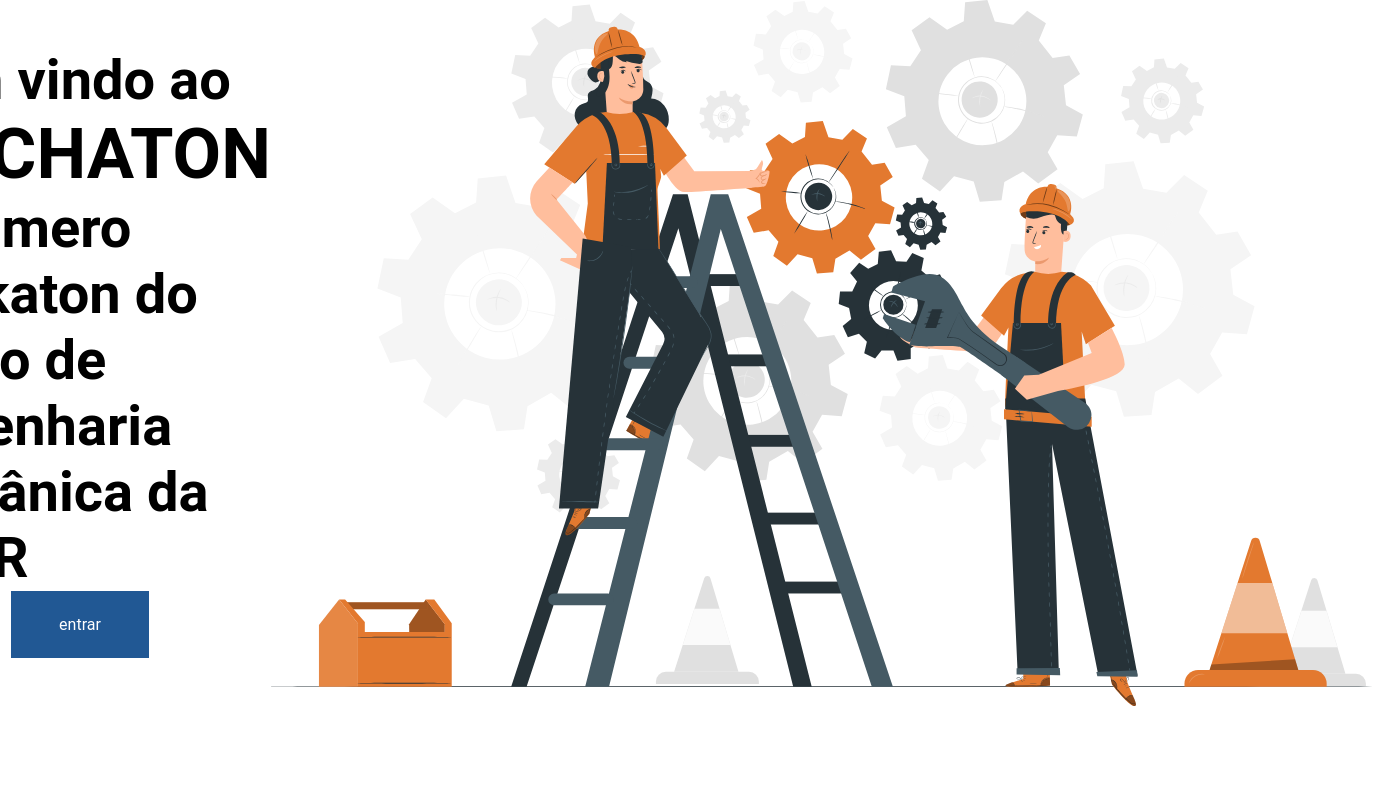
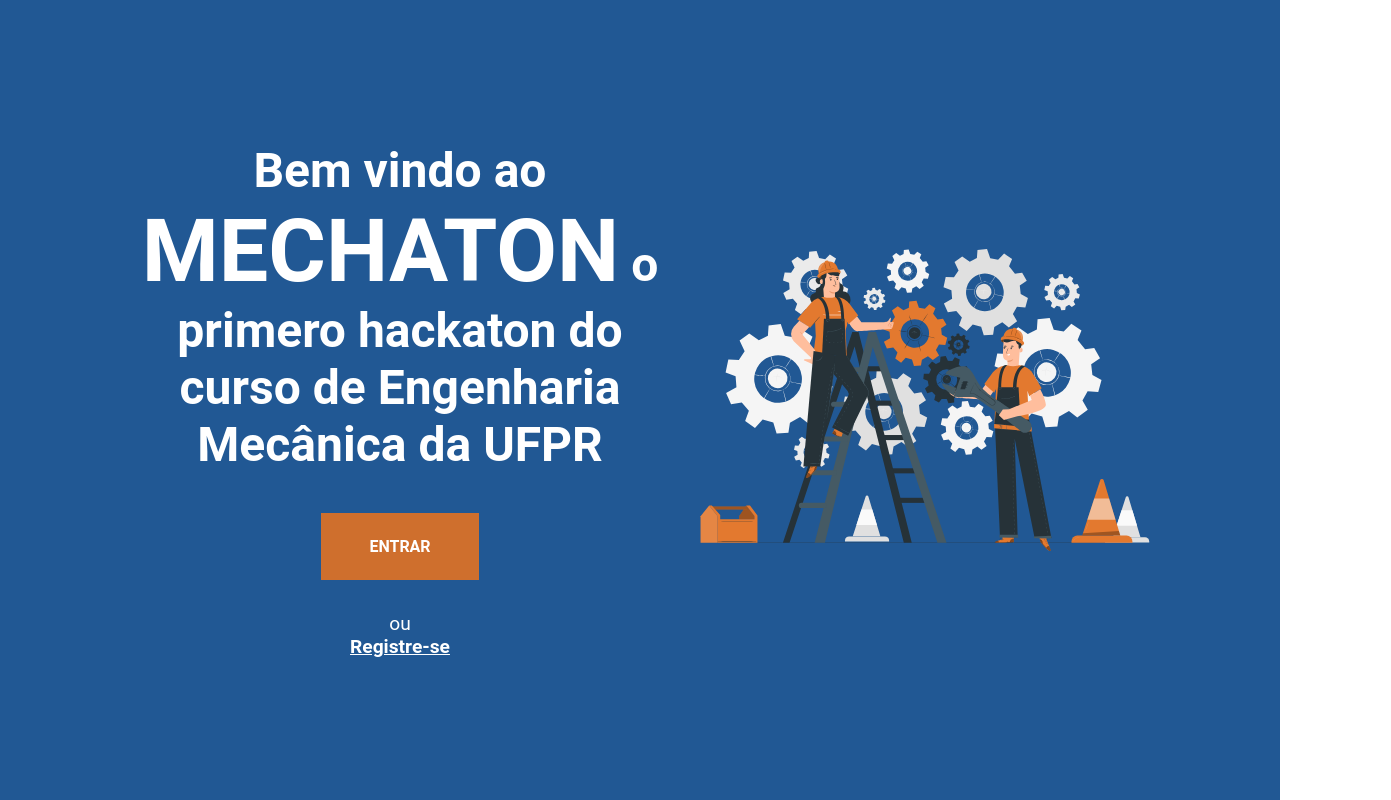
Before and after one commit to Arthur-Matias/mcth_frontend, a React (Create React App) app: page / in a window 1280 px wide. Shown: the whole page, 1391 px wide, since content can reach past the window. Built offline with nearby package versions, Linux system fonts and the light colour scheme.

Commit message:
Adding HomePage and HomePage styles

```diff
--- a/src/GlobalStyles.scss
+++ b/src/GlobalStyles.scss
@@ -15,11 +15,11 @@
 }
 
 h1{
-    font-size: 4.4rem;
+    font-size: 5.5rem;
 }
 
 h2{
-    font-size: 3.5rem;
+    font-size: 3rem;
 }
 
 h3{
@@ -27,16 +27,24 @@
 }
 
 p{
-    font-size: 1.8rem;
+    font-size: 1.2rem;
 }
 
 
 h4{
-    font-size: 1.2rem;
+    font-size: 1.0rem;
 }
 
 a{
     text-decoration: none;
+}
+
+.App{
+    height: 100vh;
+    max-height: 100vh;
+
+    width: 100vw;
+    max-width: 100vw;
 }
 
 :root {
--- a/src/components/PrimaryButton/styles.scss
+++ b/src/components/PrimaryButton/styles.scss
@@ -3,4 +3,18 @@
     padding: 1.5rem 3rem;
     max-width: fit-content;
     color: var(--white);
+    text-transform: uppercase;
+    font-weight: 700;
+
+    &:hover{
+        background-color: var(--main-color-hover);
+    }
 }
+
+.orange{
+    background-color: var(--secondary-color);
+
+    &:hover{
+        background-color: var(--secondary-color-hover);
+    }
+}
--- a/src/pages/Home/index.tsx
+++ b/src/pages/Home/index.tsx
@@ -7,8 +7,10 @@
     return(
         <div className="home-container">
             <div className="home-section">
-                <h2>Bem vindo ao <h1>MECHATON</h1> o primero hackaton do curso de Engenharia Mecânica da UFPR</h2>
+                <h2>Bem vindo ao <b>MECHATON</b> o primero hackaton do curso de Engenharia Mecânica da UFPR</h2>
                 <PrimaryButton text="entrar" isOrange={true}/>
+                <p className='m-t'>ou</p>
+                <p><b onClick={()=>console.log('Clicked register button on Homepage')}>Registre-se</b></p>
             </div>
 
             <div className="home-section">
--- a/src/pages/Home/styles.scss
+++ b/src/pages/Home/styles.scss
@@ -3,6 +3,12 @@
     align-items: center;
     justify-content: center;
     height: 100%;
+    background-color: var(--main-color);
+    color: var(--white);
+}
+
+.m-t{
+    margin-top: 2rem;
 }
 
 .home-section{
@@ -14,12 +20,32 @@
     >h2{
         max-width: 35rem;
 
-        >h1{
-
+        text-align: center;
+        margin-bottom: 2.5rem;
+        >b{
+            font-size: 5.5rem;
         }
     }
 
     >img{
-        width: 70rem;
+        width: 60rem;
+
+        @media screen and (max-width: 1600px){
+            width: 50rem;
+        }
+        @media screen and (max-width: 1300px){
+            width: 30rem;
+        }
+        @media screen and (max-width: 1000px){
+            display: none;
+        }
     }
+
+    >p{
+        >b{
+        text-decoration: underline;
+        cursor: pointer;
+        }
+    }
+
 }
```
Also changed, not shown: 1 other file (tests, documents, lock files or other folders).
